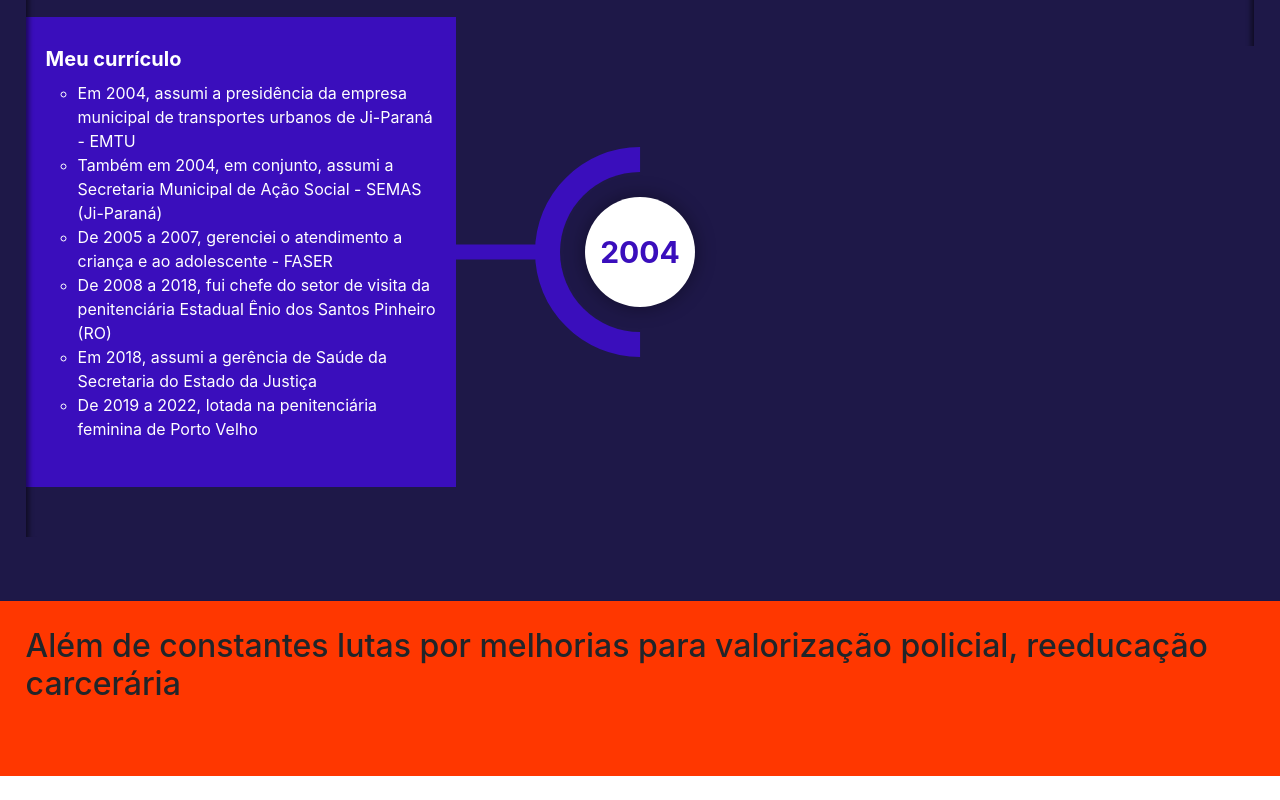
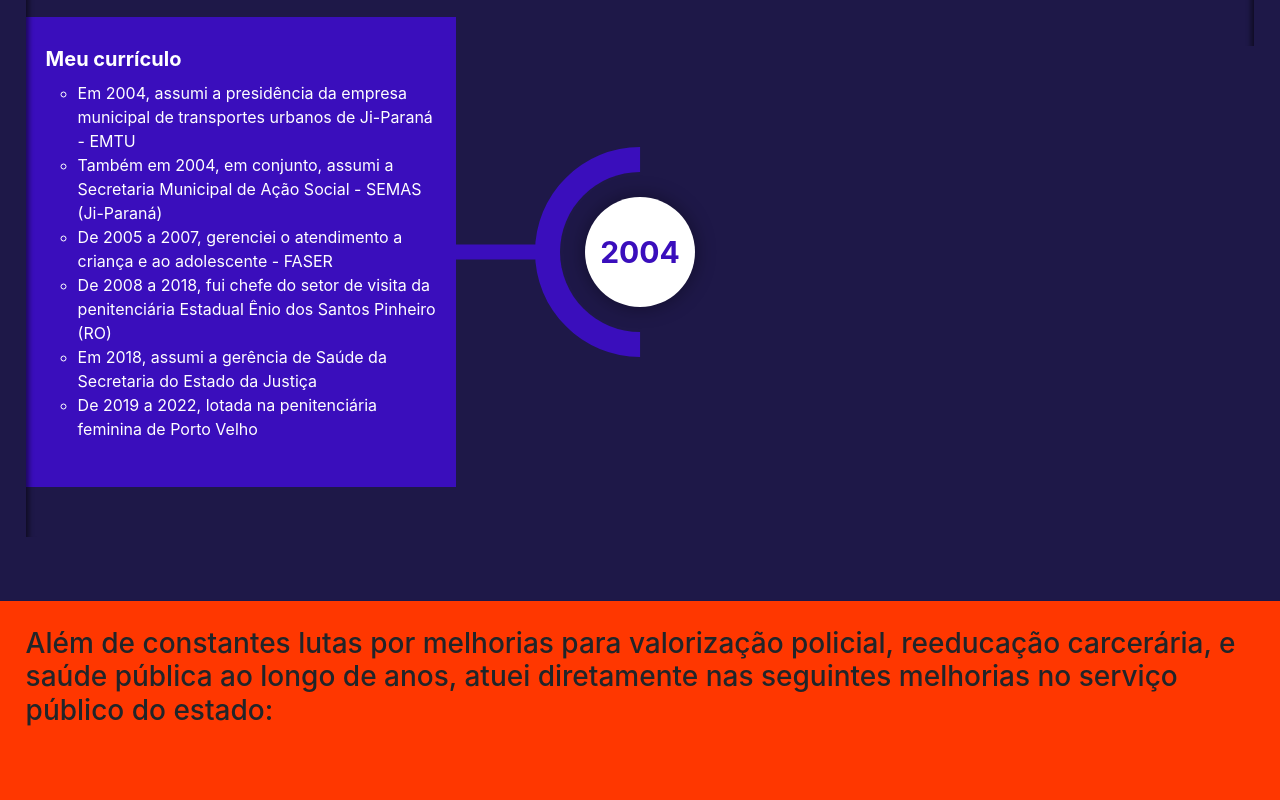
Before and after one commit to Takater/dep-mirian-moret, a React (Create React App) app: page / in a window 1280 px wide. Shown: the part 1673-2473 px from the top of the page. Before the commit the page ends 2449 px from the top, so only its background shows below. Built offline with nearby package versions, Linux system fonts and the light colour scheme.

Commit message:
Thu, Aug 25, 2022, 2:58 PM +00:00

```diff
--- a/src/App.css
+++ b/src/App.css
@@ -87,4 +87,5 @@ li>a {
 #projetos {
   background: #ff3700;
   padding: 2% 2% 5% 2%;
+  color:
 }
--- a/src/components/Projetos.jsx
+++ b/src/components/Projetos.jsx
@@ -5,7 +5,9 @@ import { Carousel } from 'react-responsive-carousel'
 function Projetos () {
     return (
         <div id="projetos">
-            <h2>Além de constantes lutas por melhorias para valorização policial, reeducação carcerária</h2>
+            <h3>Além de constantes lutas por melhorias para valorização policial, reeducação carcerária, e saúde pública ao longo
+                de anos, atuei diretamente nas seguintes melhorias no serviço público do estado:
+            </h3>
             <Carousel
                 width="100%"
                 centerMode={true}
```
